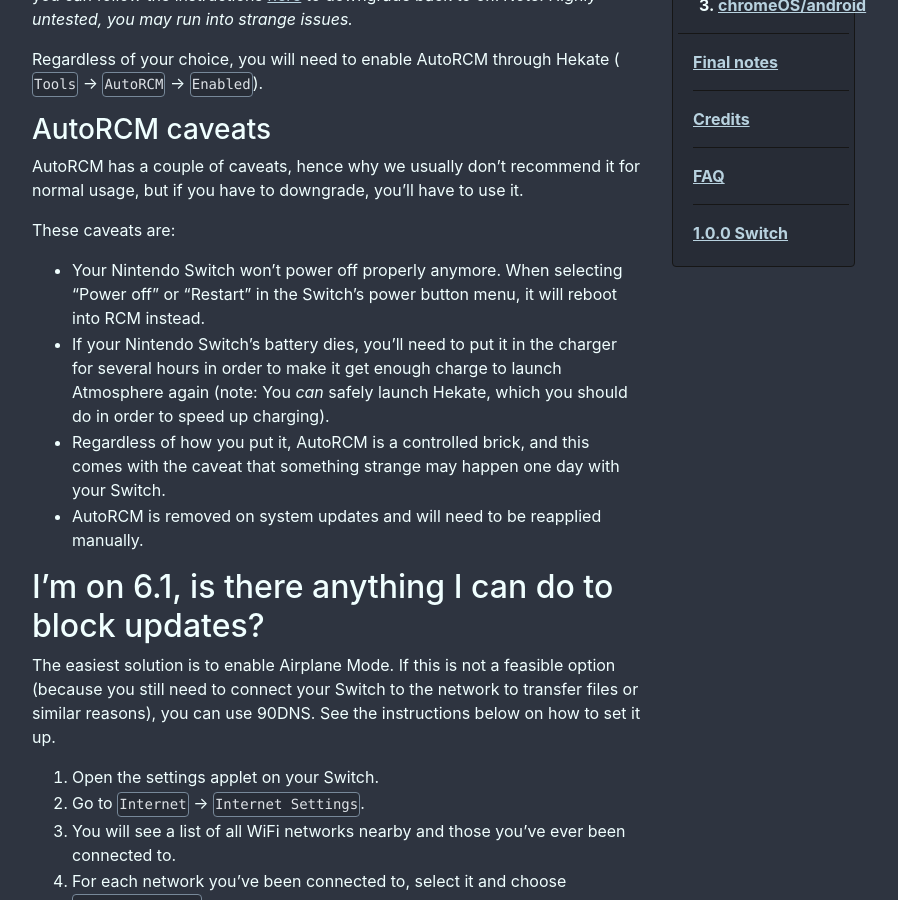
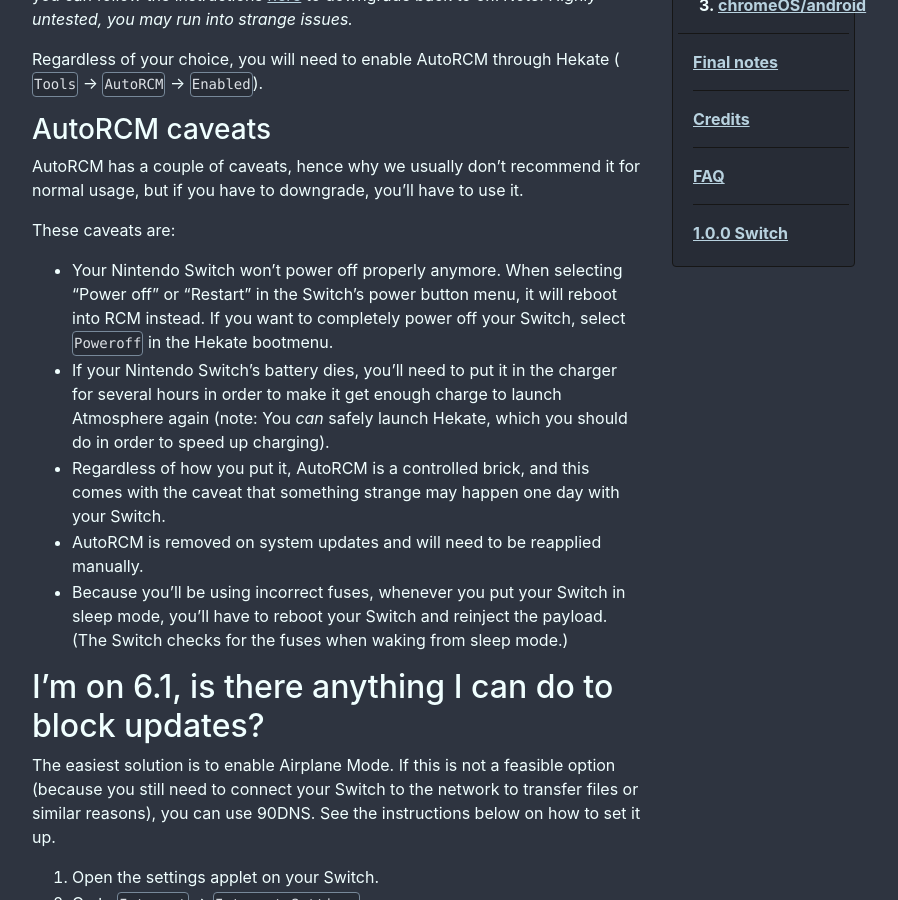
Before and after one commit to noirscape/SwitchGuideOLD, a Jekyll site: the page built from 6-2.md, in a window 1280 px wide and 900 px high, scrolled down 715 px. Shown: the whole window, without its empty margins (303-1201 px from the left). Built offline with Jekyll 4.4.1, drawn with Linux system fonts in a browser that asks for light colours.

Commit message:
Amended AutoRCM caveats.

```diff
--- a/6-2.md
+++ b/6-2.md
@@ -28,10 +28,11 @@
 AutoRCM has a couple of caveats, hence why we usually don't recommend it for normal usage, but if you have to downgrade, you'll have to use it.
 
 These caveats are:
-- Your Nintendo Switch won't power off properly anymore. When selecting "Power off" or "Restart" in the Switch's power button menu, it will reboot into RCM instead.
+- Your Nintendo Switch won't power off properly anymore. When selecting "Power off" or "Restart" in the Switch's power button menu, it will reboot into RCM instead. If you want to completely power off your Switch, select `Poweroff` in the Hekate bootmenu.
 - If your Nintendo Switch's battery dies, you'll need to put it in the charger for several hours in order to make it get enough charge to launch Atmosphere again (note: You _can_ safely launch Hekate, which you should do in order to speed up charging).
 - Regardless of how you put it, AutoRCM is a controlled brick, and this comes with the caveat that something strange may happen one day with your Switch.
 - AutoRCM is removed on system updates and will need to be reapplied manually.
+- Because you'll be using incorrect fuses, whenever you put your Switch in sleep mode, you'll have to reboot your Switch and reinject the payload. (The Switch checks for the fuses when waking from sleep mode.)
 
 ## I'm on 6.1, is there anything I can do to block updates?
 
```
